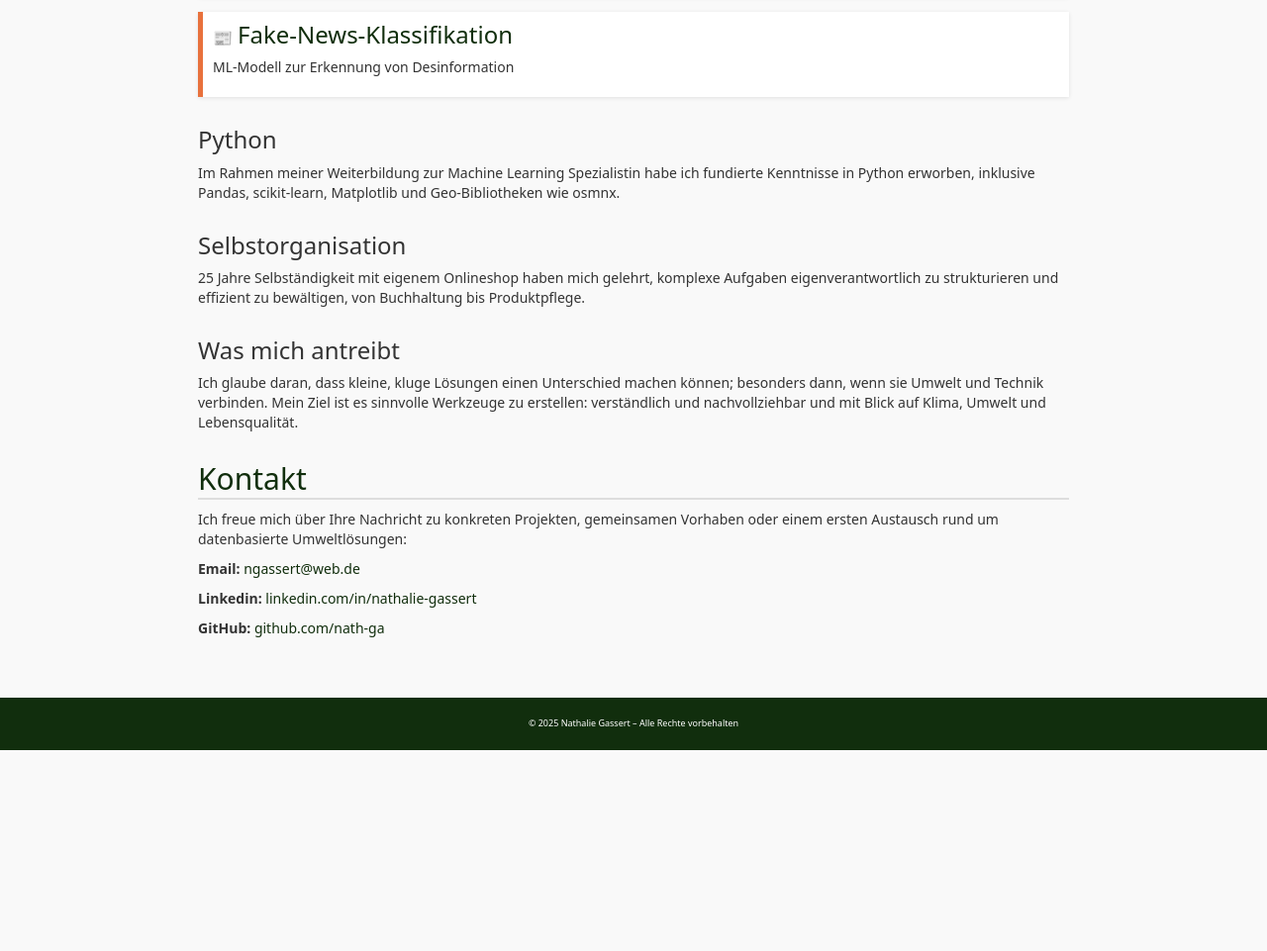
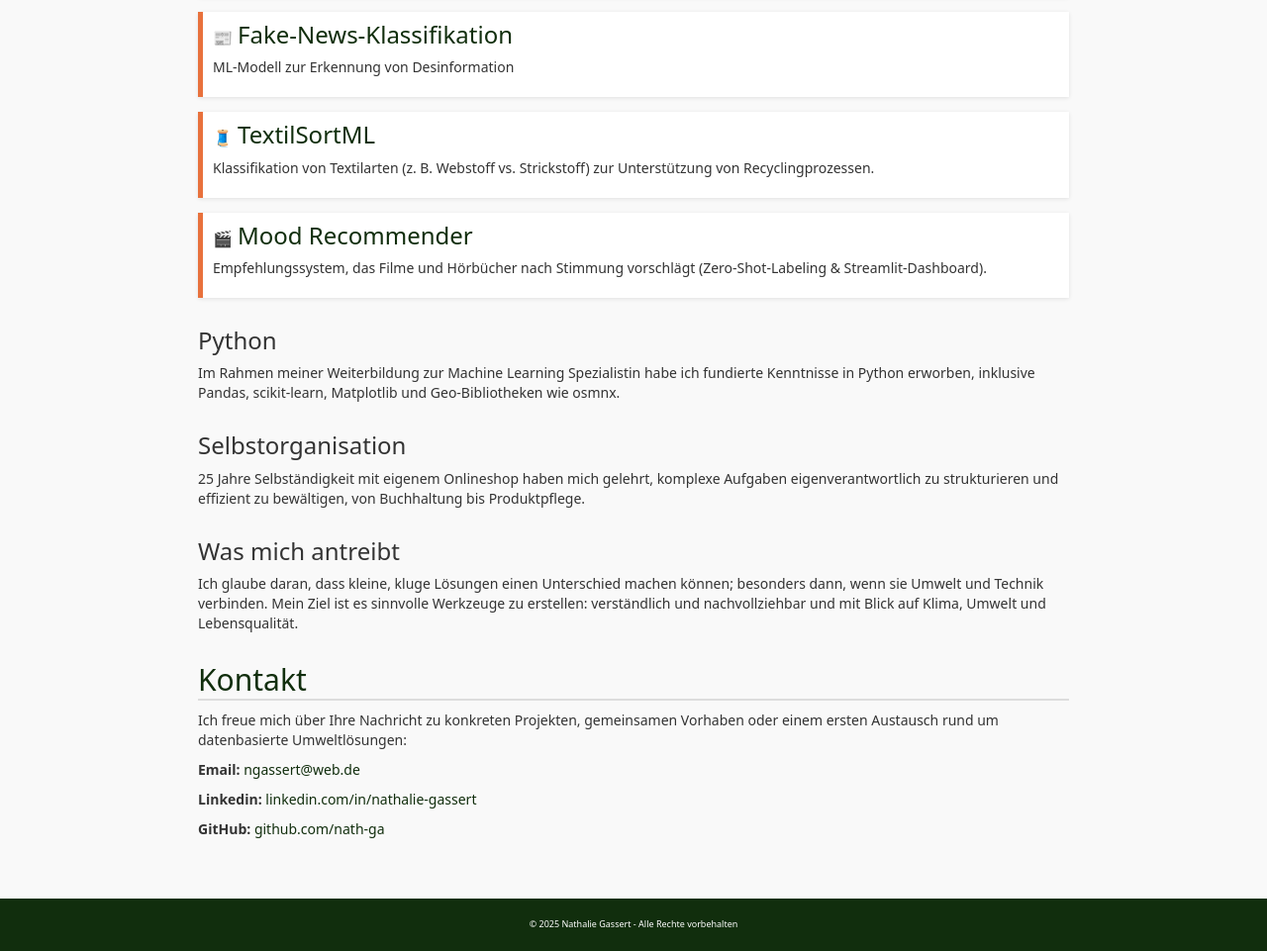
Before and after one commit to nath-ga/nath-ga.github.io, a plain HTML site: page index.html in a window 1280 px wide. Shown: the part 865-1826 px from the top of the page at 99% size. Before the commit the page ends 1623 px from the top, so only its background shows below. Drawn offline with nearby package versions, Linux system fonts and the light colour scheme.

Commit message:
Update Projekte

```diff
--- a/index.html
+++ b/index.html
@@ -196,6 +196,15 @@
       <h3><span class="icon">📰</span><a href="https://github.com/nath-ga/fakenews-classification">Fake-News-Klassifikation</a></h3>
       <p>ML-Modell zur Erkennung von Desinformation</p>
     </div>
+    <div class="project">
+      <h3><span class="icon">🧵</span><a href="https://github.com/nath-ga/textilsortml">TextilSortML</a></h3>
+      <p>Klassifikation von Textilarten (z. B. Webstoff vs. Strickstoff) zur Unterstützung von Recyclingprozessen.</p>
+    </div>
+
+    <div class="project">
+      <h3><span class="icon">🎬</span><a href="https://github.com/nath-ga/mood-recommender">Mood Recommender</a></h3>
+      <p>Empfehlungssystem, das Filme und Hörbücher nach Stimmung vorschlägt (Zero-Shot-Labeling & Streamlit-Dashboard).</p>
+    </div>
 
   </section>
 
@@ -227,7 +236,7 @@
 </main>
 
 <footer style="background-color: #112e0d; color: white; text-align: center; padding: 2rem 1rem; font-size: 0.9rem;">
-  &copy; 2025 Nathalie Gassert – Alle Rechte vorbehalten
+  &copy; 2025 Nathalie Gassert - Alle Rechte vorbehalten
 </footer>
 
 </body>
```
